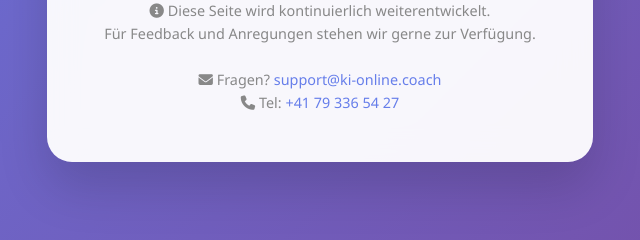
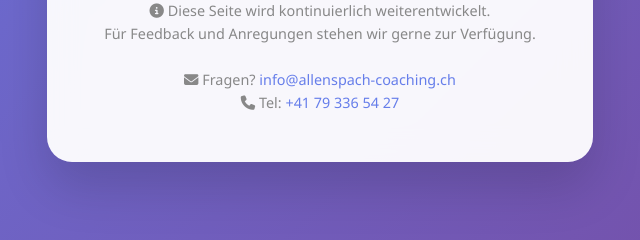
Before and after one commit to allensfl/coaching-cockpit-production, a plain HTML site: page index.html in a window 1280 px wide. Shown: the part 548-788 px from the top of the page, 320-960 px from the left. Drawn offline with Linux system fonts and the light colour scheme.

Commit message:
🔧 Update: Email zu info@allenspach-coaching.ch

```diff
--- a/index.html
+++ b/index.html
@@ -246,7 +246,7 @@
             Für Feedback und Anregungen stehen wir gerne zur Verfügung.<br><br>
 
             <i class="fas fa-envelope"></i>
-            Fragen? <a href="mailto:support@ki-online.coach" class="contact-link">support@ki-online.coach</a><br>
+            Fragen? <a href="mailto:info@allenspach-coaching.ch" class="contact-link">info@allenspach-coaching.ch</a><br>
 
             <i class="fas fa-phone"></i>
             Tel: <a href="tel:+41793365427" class="contact-link">+41 79 336 54 27</a>
```
